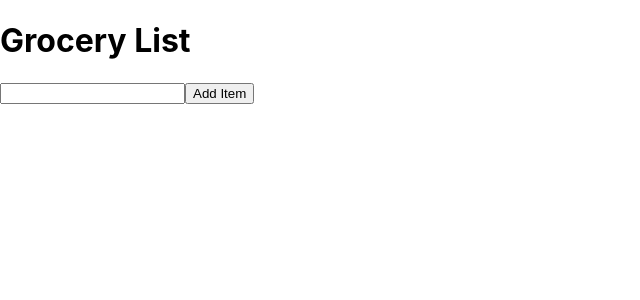
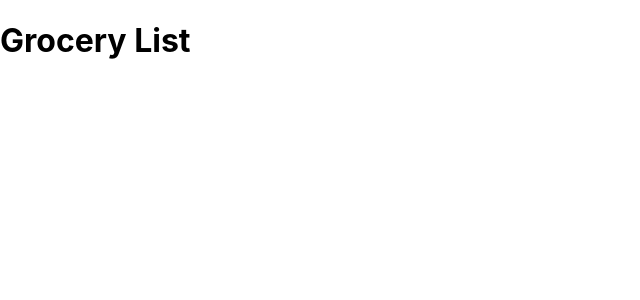
Before and after one commit to nischalpilmong/GroceryItem-List, a React (Create React App) app: page / in a window 1280 px wide. Shown: the top 300 px of the page, without its empty margins (0-640 px from the left). Built offline with nearby package versions, Linux system fonts and the light colour scheme.

Commit message:
removed the form field

```diff
--- a/src/App.js
+++ b/src/App.js
@@ -4,10 +4,6 @@ function App() {
   return (
     <div className="App">
        <h1>Grocery List</h1>
-       <form>
-         <input type="text" />
-         <button type="submit">Add Item</button>
-       </form>
     </div>
   );
 }
```
